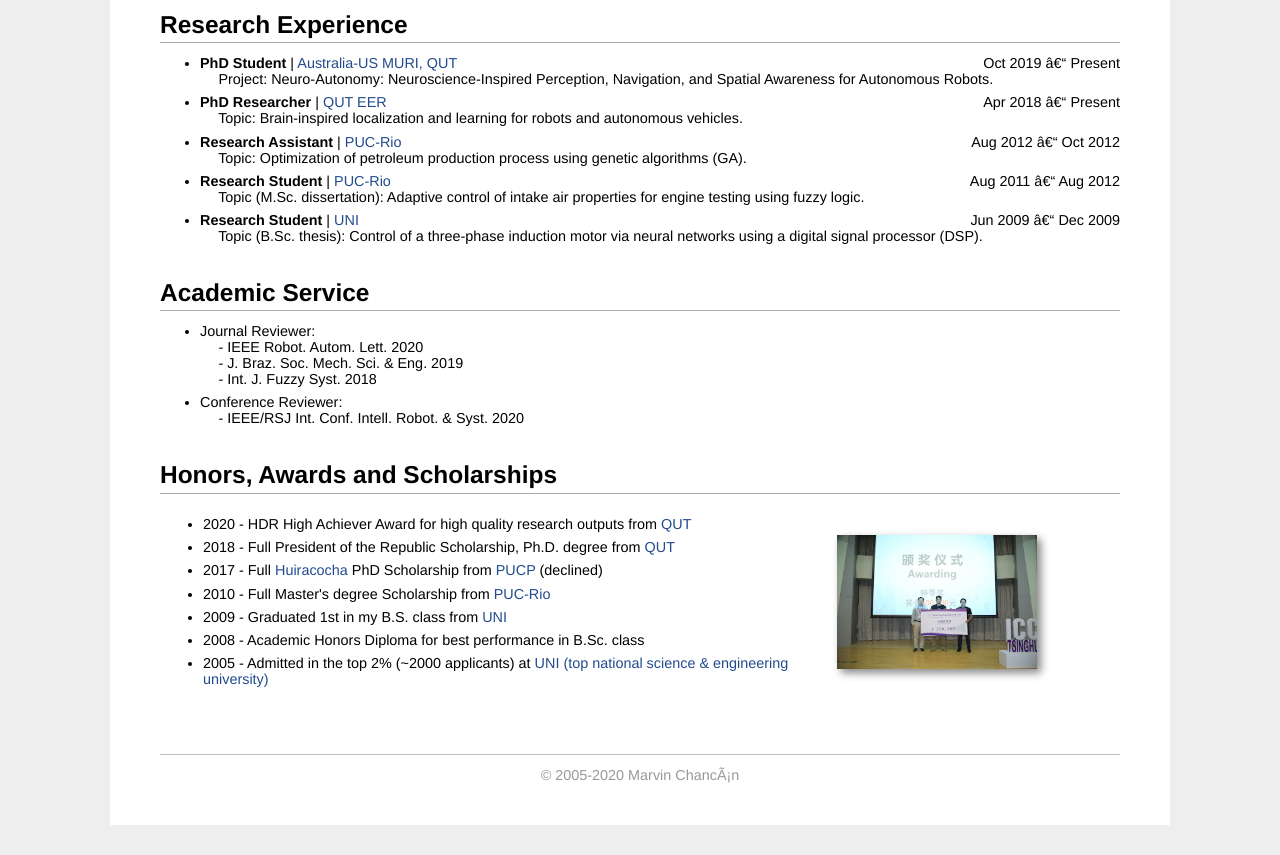
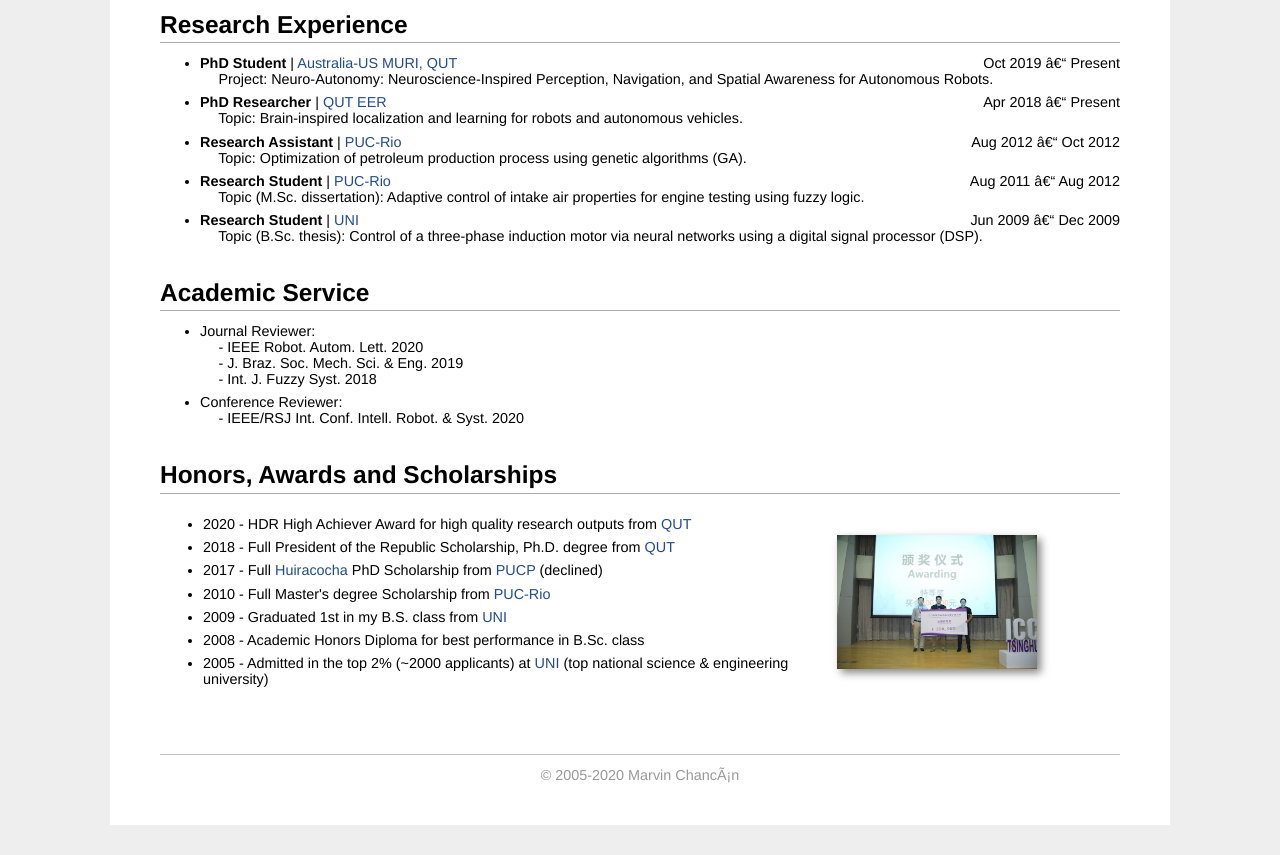
Before and after one commit to mchancan/mchancan.github.io, a Jekyll site: the page built from index.html, in a window 1280 px wide, cut to the strip 1528-2383 px from the top of the page. Built offline with Jekyll 4.4.1, drawn with Linux system fonts in a browser that asks for light colours; comment, search, counter and statistics services are not loaded; part of the change alters nothing that is shown.

```diff
--- a/index.html
+++ b/index.html
@@ -162,7 +162,7 @@ title: Marvin's Homepage
 				<li>2010 - Full Master's degree Scholarship from <a href="https://www.puc-rio.br" target="_blank">PUC-Rio</a></li>
 				<li>2009 - Graduated 1st in my B.S. class from <a href="https://en.wikipedia.org/wiki/National_University_of_Engineering" target="_blank">UNI</a></li>
 				<li>2008 - Academic Honors Diploma for best performance in B.Sc. class</li>
-				<li>2005 - Admitted in the top 2% (~2000 applicants) at <a href="https://en.wikipedia.org/wiki/National_University_of_Engineering" target="_blank">UNI (top national science & engineering university)</li>
+				<li>2005 - Admitted in the top 2% (~2000 applicants) at <a href="https://en.wikipedia.org/wiki/National_University_of_Engineering" target="_blank">UNI</a> (top national science & engineering university)</li>
 			</ul>
 		</td>
 		<td>
```
